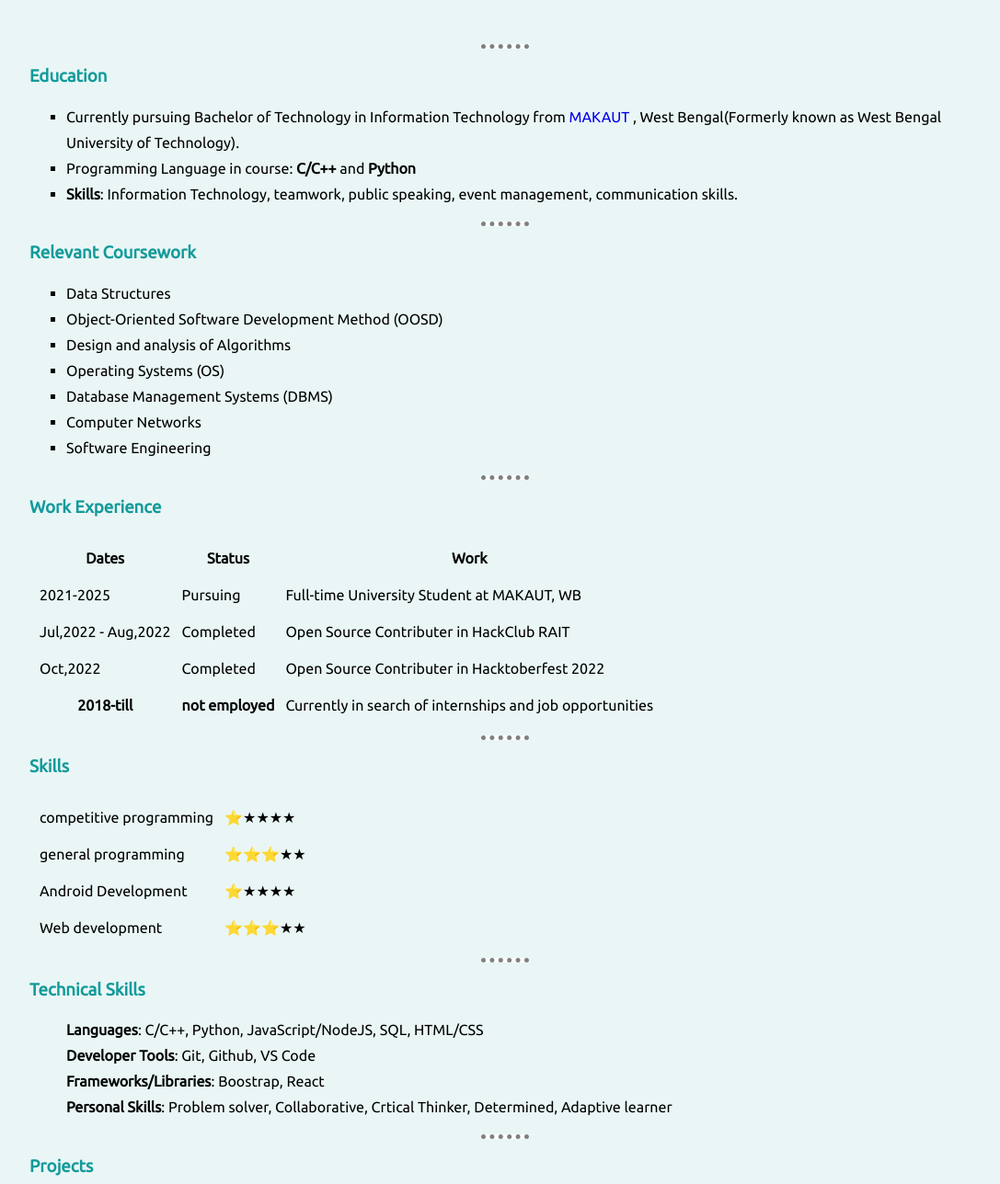
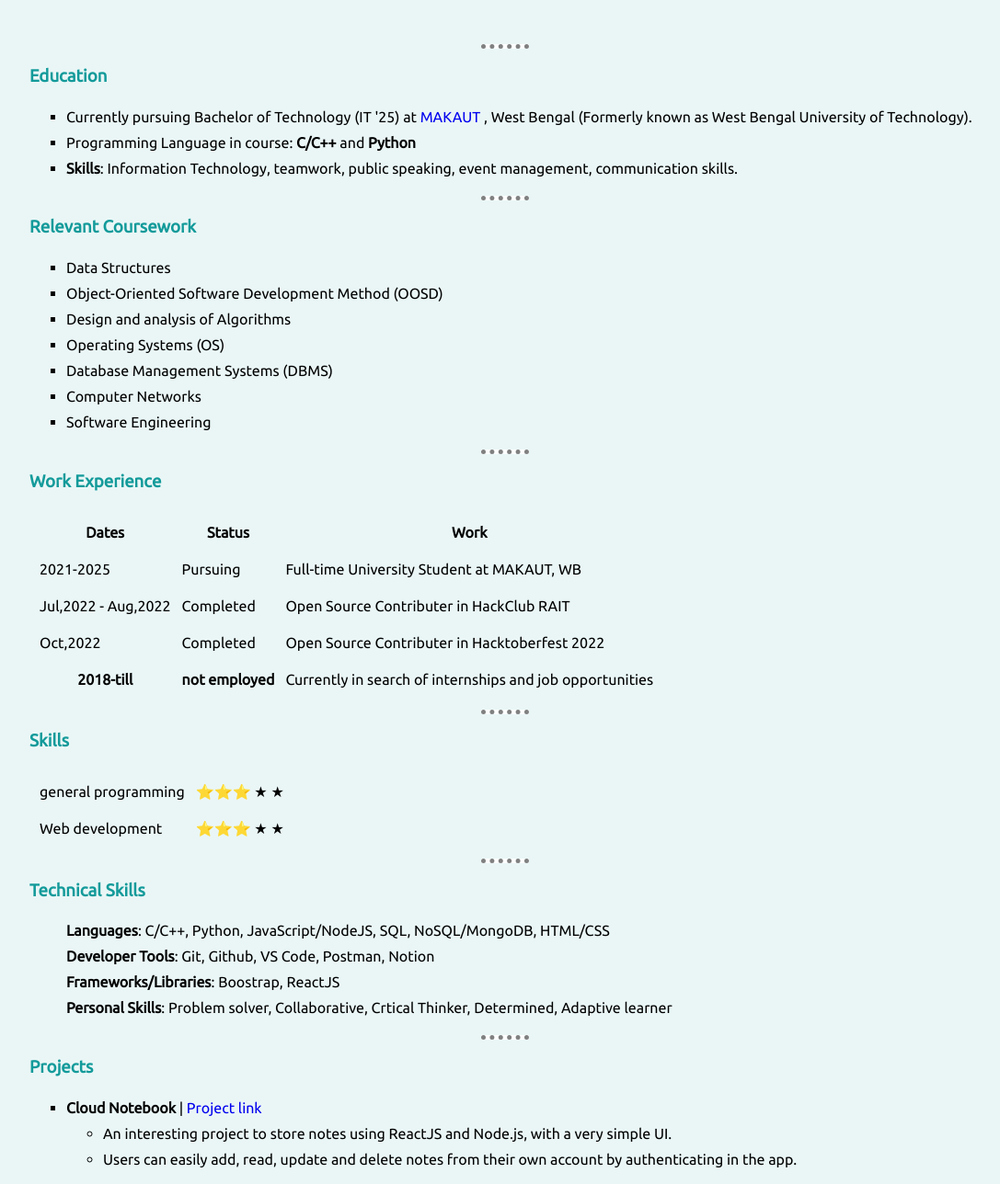
Before and after one commit to Subha-5/cv, a plain HTML site: page index.html in a window 1280 px wide. Shown: the part 272-1560 px from the top of the page at 92% size, without its empty margins (91-1178 px from the left). Drawn offline with Linux system fonts and the light colour scheme.

Commit message:
added more tech skills

```diff
--- a/index.html
+++ b/index.html
@@ -53,9 +53,9 @@
       <h3>Education</h3>
       <ul>
         <li>
-          Currently pursuing Bachelor of Technology in Information Technology
-          from
-          <a href="makautwb.ac.in">MAKAUT</a> , West Bengal(Formerly known as
+          Currently pursuing Bachelor of Technology (IT '25)
+          at
+          <a href="makautwb.ac.in">MAKAUT</a> , West Bengal (Formerly known as
           West Bengal University of Technology).
         </li>
         <li>
@@ -126,21 +126,21 @@
       <h3>Skills</h3>
       <table cellspacing="10">
         <tr>
-          <td>competitive programming</td>
-          <td>⭐★★★★</td>
-        </tr>
-        <tr>
           <td>general programming</td>
-          <td>⭐⭐⭐★★</td>
-        </tr>
-        <tr>
-          <td>Android Development</td>
-          <td>⭐★★★★</td>
+          <td>⭐⭐⭐ ★ ★</td>
         </tr>
         <tr>
           <td>Web development</td>
-          <td>⭐⭐⭐★★</td>
+          <td>⭐⭐⭐ ★ ★</td>
         </tr>
+        <!-- <tr>
+          <td>Android Development</td>
+          <td>⭐ ★ ★ ★ ★</td>
+        </tr> -->
+        <!-- <tr>
+          <td>competitive programming</td>
+          <td>⭐ ★ ★ ★ ★</td>
+        </tr> -->
       </table>
       <hr />
     </section>
@@ -149,11 +149,11 @@
       <h3>Technical Skills</h3>
       <ul class="none">
         <li>
-          <span>Languages</span>: C/C++, Python, JavaScript/NodeJS, SQL,
+          <span>Languages</span>: C/C++, Python, JavaScript/NodeJS, SQL, NoSQL/MongoDB,
           HTML/CSS
         </li>
-        <li><span>Developer Tools</span>: Git, Github, VS Code</li>
-        <li><span>Frameworks/Libraries</span>: Boostrap, React</li>
+        <li><span>Developer Tools</span>: Git, Github, VS Code, Postman, Notion</li>
+        <li><span>Frameworks/Libraries</span>: Boostrap, ReactJS</li>
         <li>
           <span>Personal Skills</span>: Problem solver, Collaborative, Crtical
           Thinker, Determined, Adaptive learner
```
